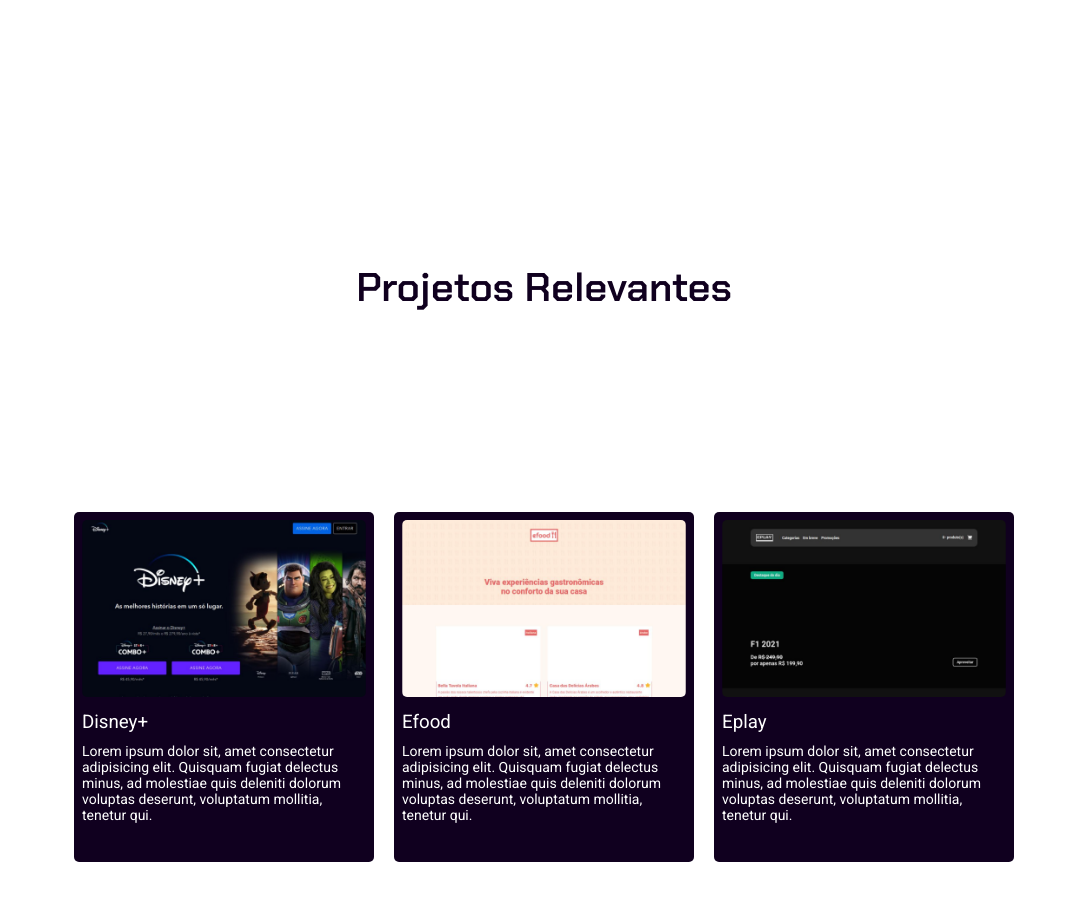
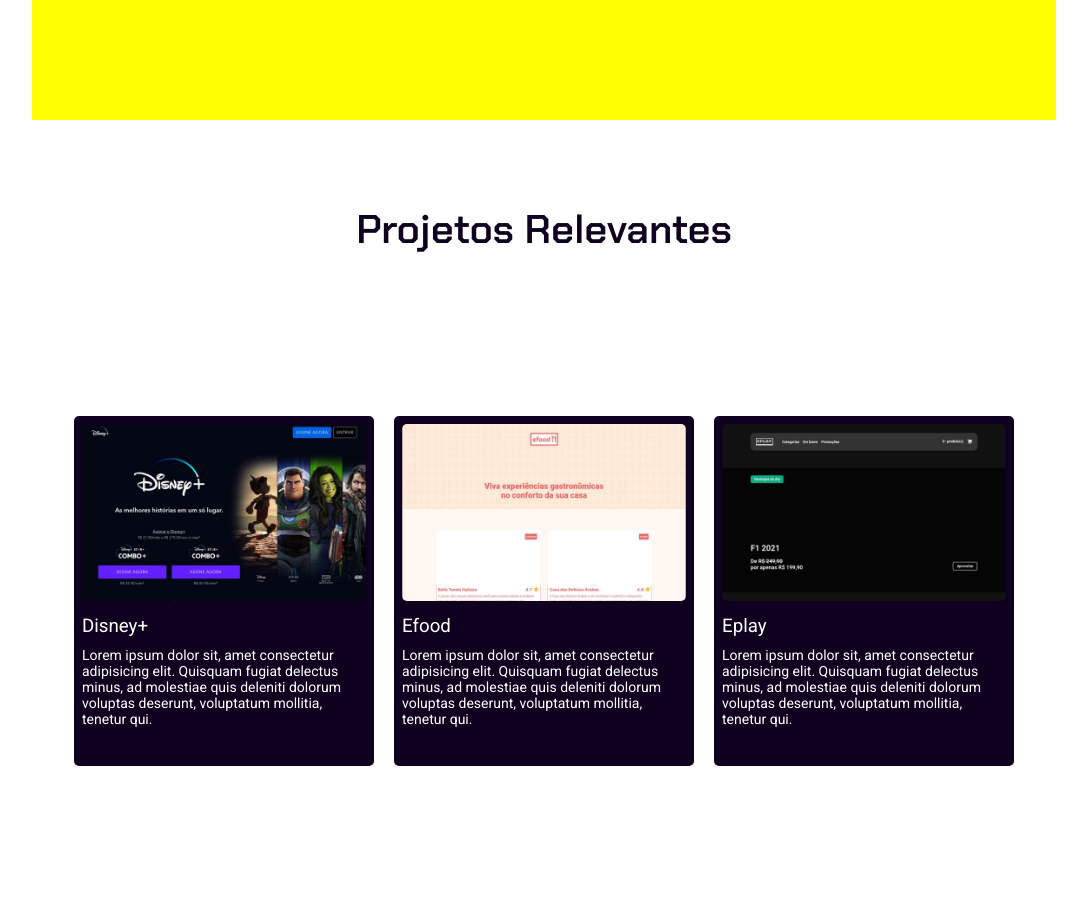
Before and after one commit to LucasB0mfim/PORTFOLIO, a React (Create React App) app: page / in a window 1280 px wide. Shown: the part 1480-2380 px from the top of the page, without its empty margins (96-1183 px from the left). After the commit the page ends 2324 px from the top, so only its background shows below. Built offline with nearby package versions, Linux system fonts and the light colour scheme.

Commit message:
Fixing the projects section

```diff
--- a/src/components/Projects/styles.ts
+++ b/src/components/Projects/styles.ts
@@ -3,18 +3,18 @@
 export const Container = styled.section`
   max-width: 1024px;
   width: 100%;
-  height: 100vh;
+  height: calc(100vh - 76px);
   display: flex;
   flex-direction: column;
   align-items: center;
-  justify-content: space-between;
 `
 
 export const Title = styled.div`
   display: flex;
   justify-content: center;
   align-items: center;
-  height: 50%;
+  height: 30%;
+  width: 100%;
 
   h3 {
     color: #10001f;
@@ -26,9 +26,10 @@
 
 export const CardList = styled.div`
   height: 70%;
+  width: 100%;
   display: flex;
+  align-items: center;
   justify-content: center;
-  align-items: center;
+  gap: 20px;
   flex-wrap: wrap;
-  gap: 20px;
 `
--- a/src/components/Tech/styles.ts
+++ b/src/components/Tech/styles.ts
@@ -9,6 +9,7 @@
   flex-direction: column;
   align-items: center;
   justify-content: center;
+  background: yellow;
 `
 
 export const Main = styled.main`
```
